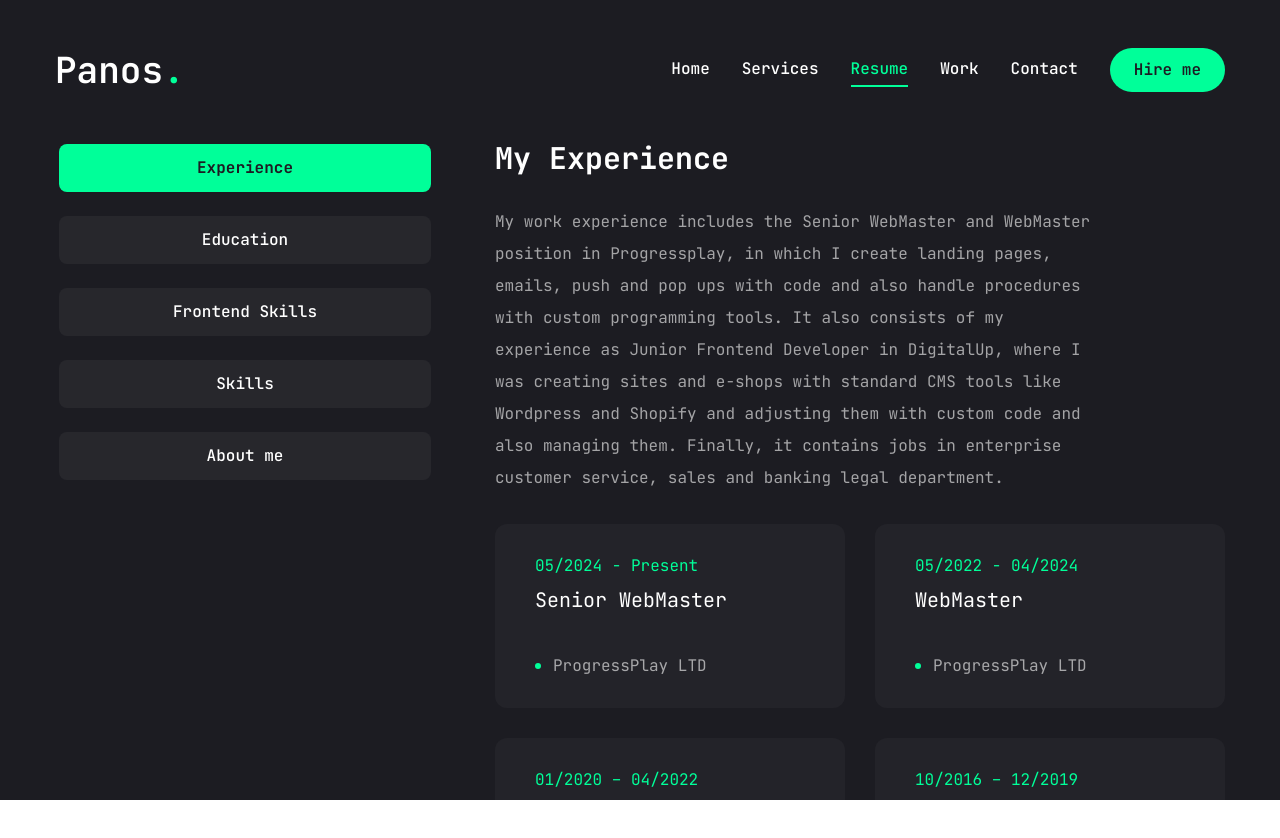
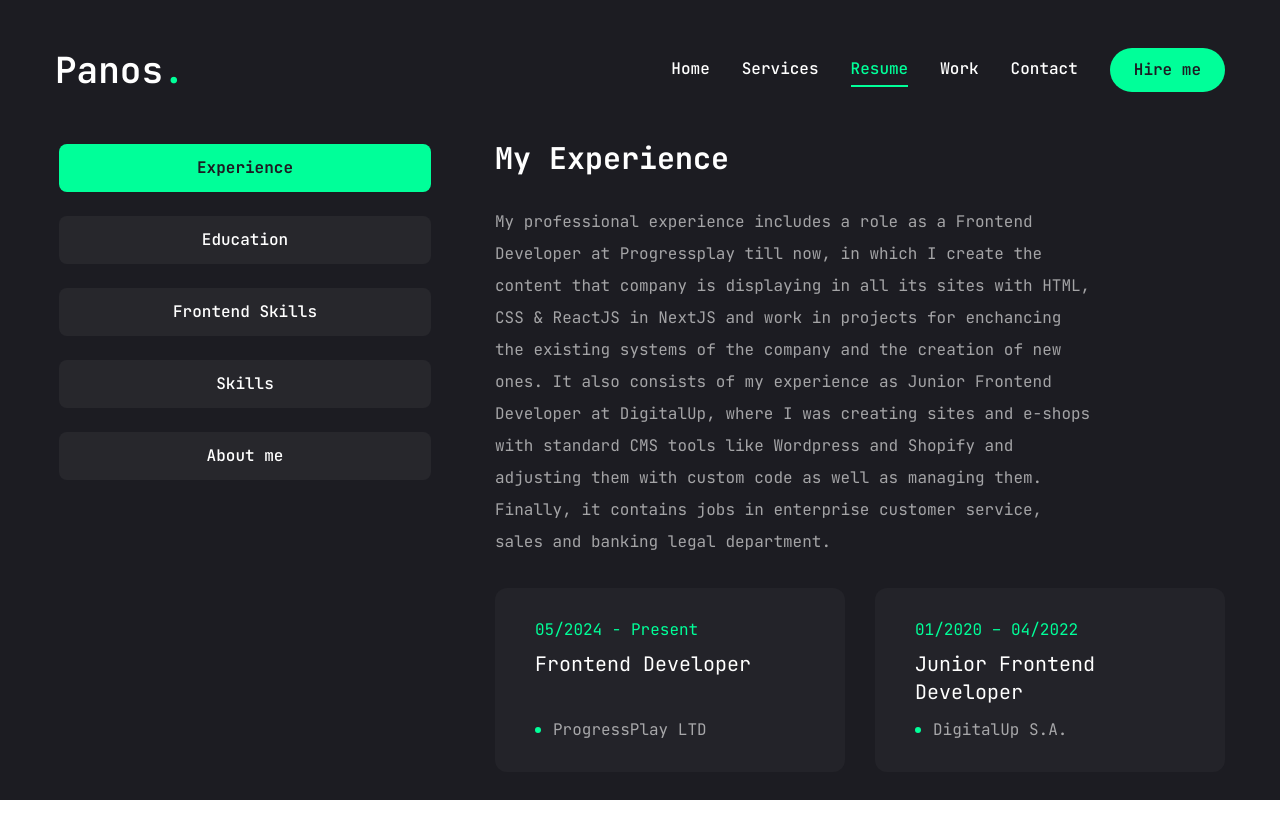
Before and after one commit to giamanpanos/my-cv, a Next.js app: page /resume in a window 1280 px wide. Shown: the top 838 px of the page. Built offline with nearby package versions, Linux system fonts and the light colour scheme.

Commit message:
Addition to my resume

```diff
--- a/app/resume/page.jsx
+++ b/app/resume/page.jsx
@@ -55,18 +55,25 @@ const about = {
 const experience = {
   icon: "/assets/resume/badge.svg",
   title: "My Experience",
+  // description:
+  //   "My work experience includes the Senior WebMaster and WebMaster position in Progressplay, in which I create landing pages, emails, push and pop ups with code and also handle procedures with custom programming tools. It also consists of my experience as Junior Frontend Developer in DigitalUp, where I was creating sites and e-shops with standard CMS tools like Wordpress and Shopify and adjusting them with custom code and also managing them. Finally, it contains jobs in enterprise customer service, sales and banking legal department.",
   description:
-    "My work experience includes the Senior WebMaster and WebMaster position in Progressplay, in which I create landing pages, emails, push and pop ups with code and also handle procedures with custom programming tools. It also consists of my experience as Junior Frontend Developer in DigitalUp, where I was creating sites and e-shops with standard CMS tools like Wordpress and Shopify and adjusting them with custom code and also managing them. Finally, it contains jobs in enterprise customer service, sales and banking legal department.",
+    "My professional experience includes a role as a Frontend Developer at Progressplay till now, in which I create the content that company is displaying in all its sites with HTML, CSS & ReactJS in NextJS and work in projects for enchancing the existing systems of the company and the creation of new ones. It also consists of my experience as Junior Frontend Developer at DigitalUp, where I was creating sites and e-shops with standard CMS tools like Wordpress and Shopify and adjusting them with custom code as well as managing them. Finally, it contains jobs in enterprise customer service, sales and banking legal department.",
   items: [
+    // {
+    //   company: "ProgressPlay LTD",
+    //   position: "Senior WebMaster",
+    //   duration: "05/2024 - Present",
+    // },
+    // {
+    //   company: "ProgressPlay LTD",
+    //   position: "WebMaster",
+    //   duration: "05/2022 - 04/2024",
+    // },
     {
       company: "ProgressPlay LTD",
-      position: "Senior WebMaster",
+      position: "Frontend Developer",
       duration: "05/2024 - Present",
-    },
-    {
-      company: "ProgressPlay LTD",
-      position: "WebMaster",
-      duration: "05/2022 - 04/2024",
     },
     {
       company: "DigitalUp S.A.",
```
